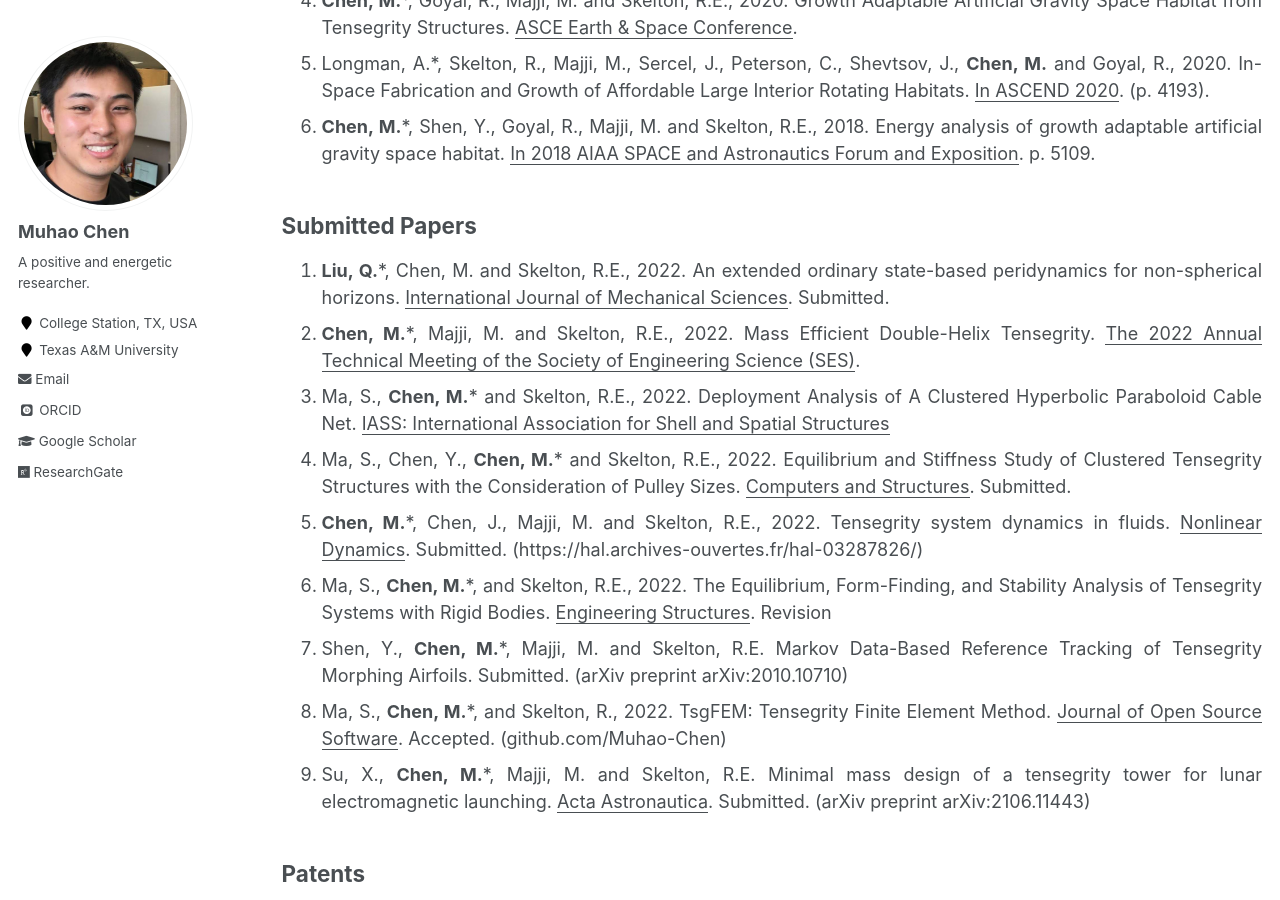
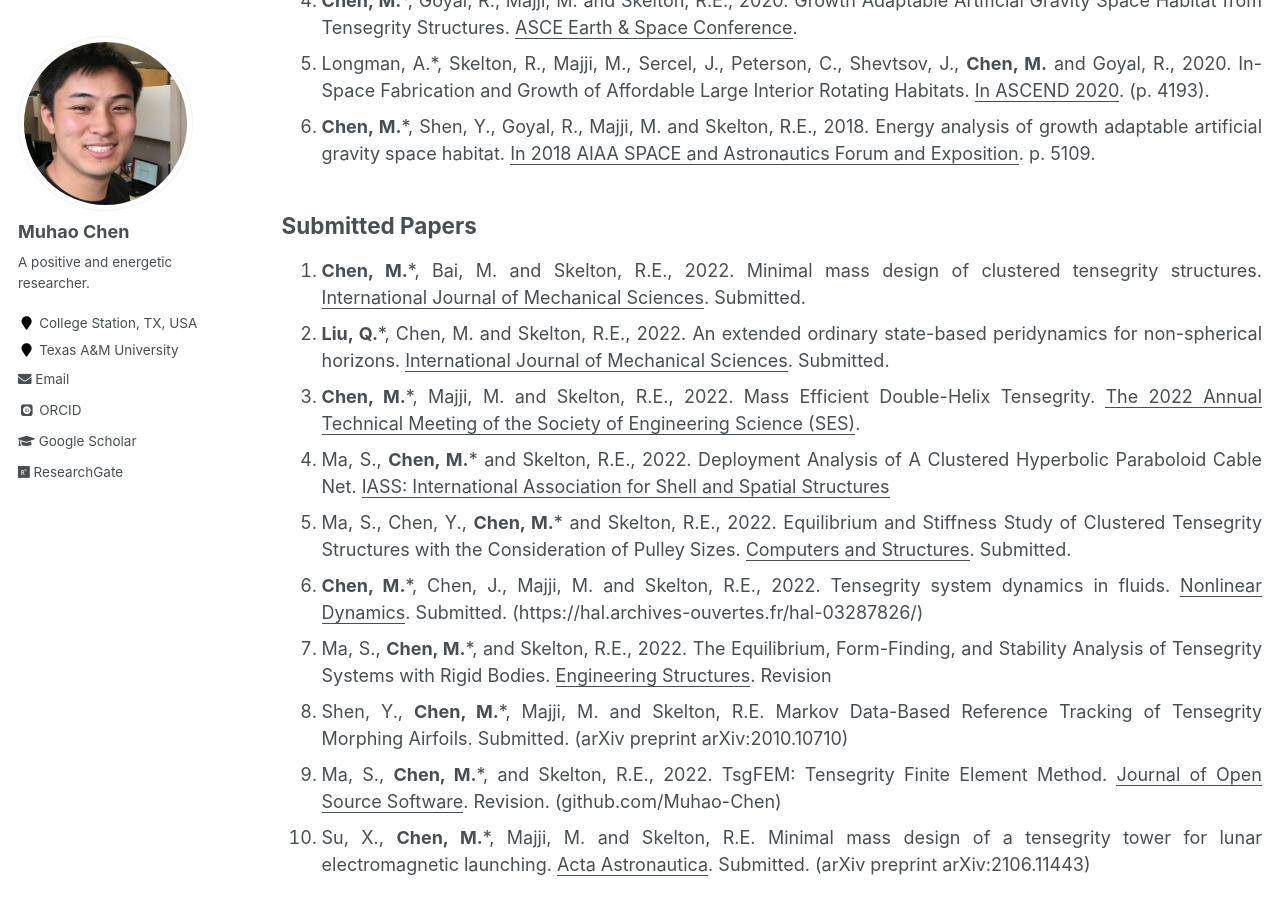
Before and after one commit to Muhao-Chen/muhao-chen.github.io, a Jekyll site: the page built from _pages/publication.md, in a window 1280 px wide and 900 px high, scrolled down 1470 px. Built offline with Jekyll 4.4.1, drawn with Linux system fonts in a browser that asks for light colours; some web fonts are replaced.

Commit message:
Update publication.md

```diff
--- a/_pages/publication.md
+++ b/_pages/publication.md
@@ -37,6 +37,7 @@ His citation profile is in [Google Scholar](https://scholar.google.com/citations
 1. **Chen, M.***, Shen, Y., Goyal, R., Majji, M. and Skelton, R.E., 2018. Energy analysis of growth adaptable artificial gravity space habitat. <u>In 2018 AIAA SPACE and Astronautics Forum and Exposition</u>. p. 5109.
 
 ## Submitted Papers
+1. **Chen, M.***, Bai, M. and Skelton, R.E., 2022. Minimal mass design of clustered tensegrity structures. <u>International Journal of Mechanical Sciences</u>. Submitted.
 1. **Liu, Q.***, Chen, M. and Skelton, R.E., 2022. An extended ordinary state-based peridynamics for non-spherical horizons. <u>International Journal of Mechanical Sciences</u>. Submitted.
 1. **Chen, M.***, Majji, M. and Skelton, R.E., 2022. Mass Efficient Double-Helix Tensegrity. <u>The 2022 Annual Technical Meeting of the Society of Engineering Science (SES)</u>.
 1. Ma, S., **Chen, M.*** and Skelton, R.E., 2022. Deployment Analysis of A Clustered Hyperbolic Paraboloid Cable Net. <u>IASS: International Association for Shell and Spatial Structures</u>
@@ -44,7 +45,7 @@ His citation profile is in [Google Scholar](https://scholar.google.com/citations
 1. **Chen, M.***, Chen, J., Majji, M. and Skelton, R.E., 2022. Tensegrity system dynamics in fluids. <u>Nonlinear Dynamics</u>. Submitted. (https://hal.archives-ouvertes.fr/hal-03287826/)
 1. Ma, S., **Chen, M.***, and Skelton, R.E., 2022. The Equilibrium, Form-Finding, and Stability Analysis of Tensegrity Systems with Rigid Bodies. <u>Engineering Structures</u>. Revision
 1. Shen, Y., **Chen, M.***, Majji, M. and Skelton, R.E. Markov Data-Based Reference Tracking of Tensegrity Morphing Airfoils. Submitted. (arXiv preprint arXiv:2010.10710)
-1. Ma, S., **Chen, M.***, and Skelton, R., 2022. TsgFEM: Tensegrity Finite Element Method. <u>Journal of Open Source Software</u>. Accepted. (github.com/Muhao-Chen)
+1. Ma, S., **Chen, M.***, and Skelton, R.E., 2022. TsgFEM: Tensegrity Finite Element Method. <u>Journal of Open Source Software</u>. Revision. (github.com/Muhao-Chen)
 1. Su, X., **Chen, M.***, Majji, M. and Skelton, R.E. Minimal mass design of a tensegrity tower for lunar electromagnetic launching. <u>Acta Astronautica</u>. Submitted. (arXiv preprint arXiv:2106.11443)
 
 ## Patents
```
